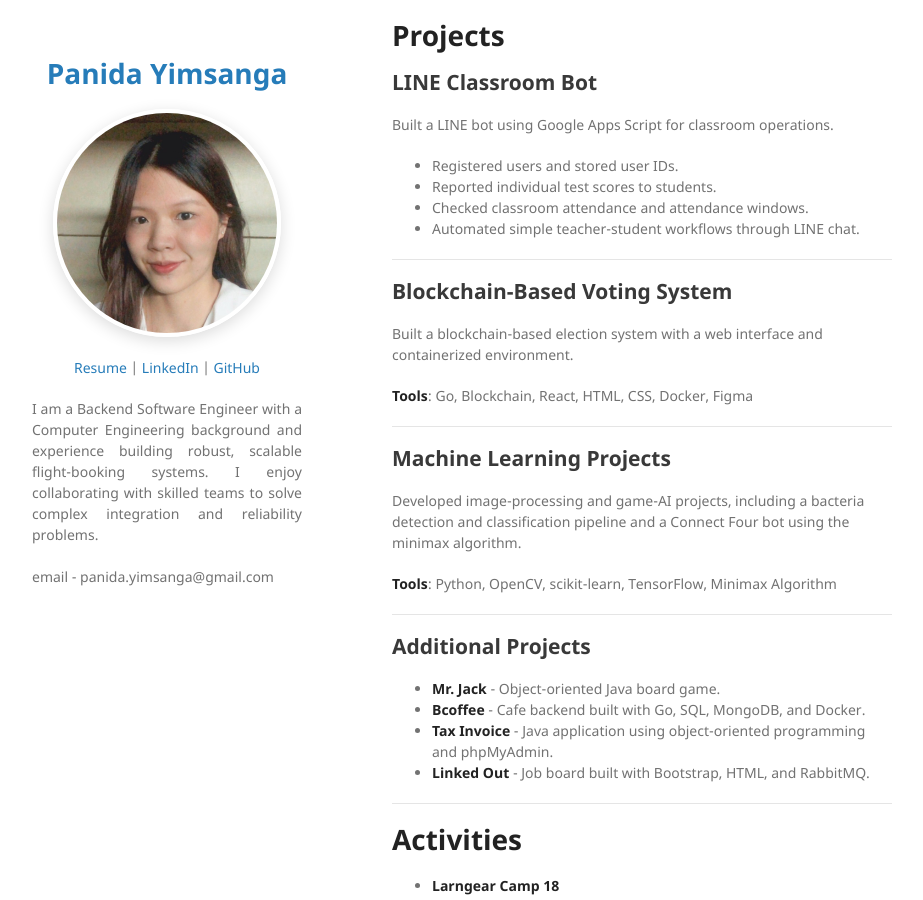
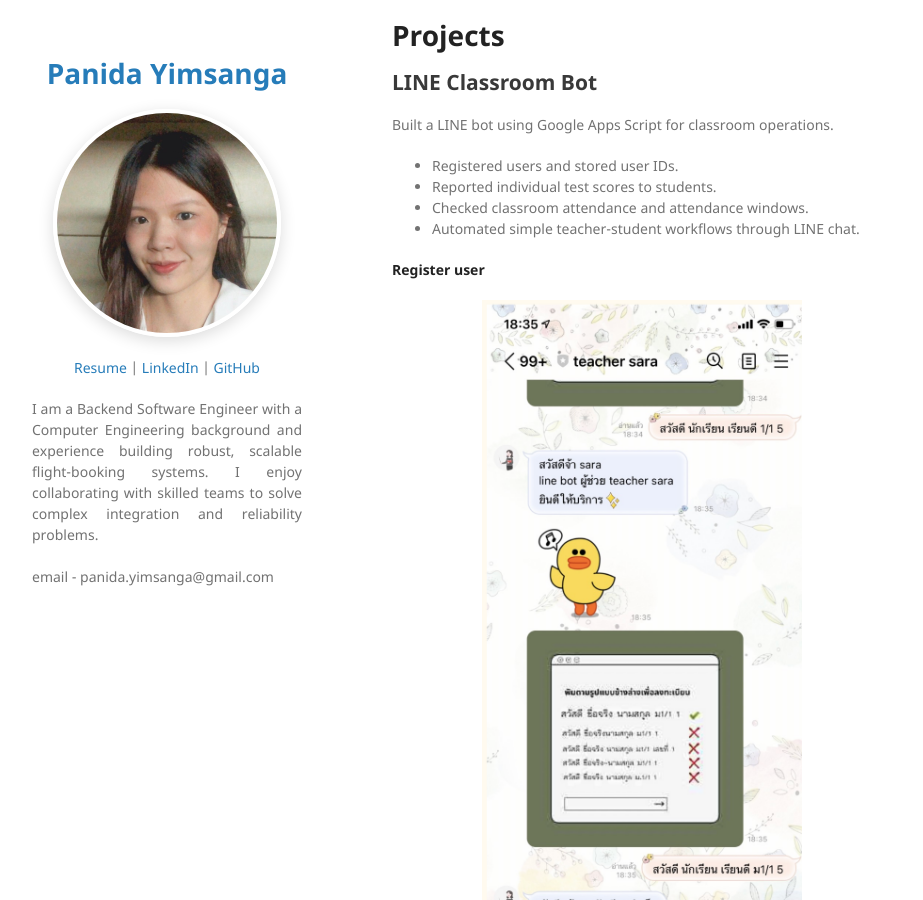
Before and after one commit to sarasix/sarasix.github.io, a Jekyll site: the page built from index.md, in a window 1280 px wide and 900 px high, scrolled down 2454 px. Shown: the whole window, without its empty margins (178-1101 px from the left). Built offline with Jekyll 4.4.1, drawn with Linux system fonts in a browser that asks for light colours; our own code applies the rules of GitHub Pages for plain Markdown files.

Commit message:
Add LINE bot register screenshot

```diff
--- a/index.md
+++ b/index.md
@@ -89,6 +89,12 @@
 * Reported individual test scores to students.
 * Checked classroom attendance and attendance windows.
 * Automated simple teacher-student workflows through LINE chat.
+
+**Register user**
+
+<p align="center">
+  <img src="/assets/img/line-bot/register-user.png" alt="LINE Classroom Bot register user flow" width="320">
+</p>
 
 ---
 
```
Also changed, not shown: assets/img/line-bot/register-user.png (added).
